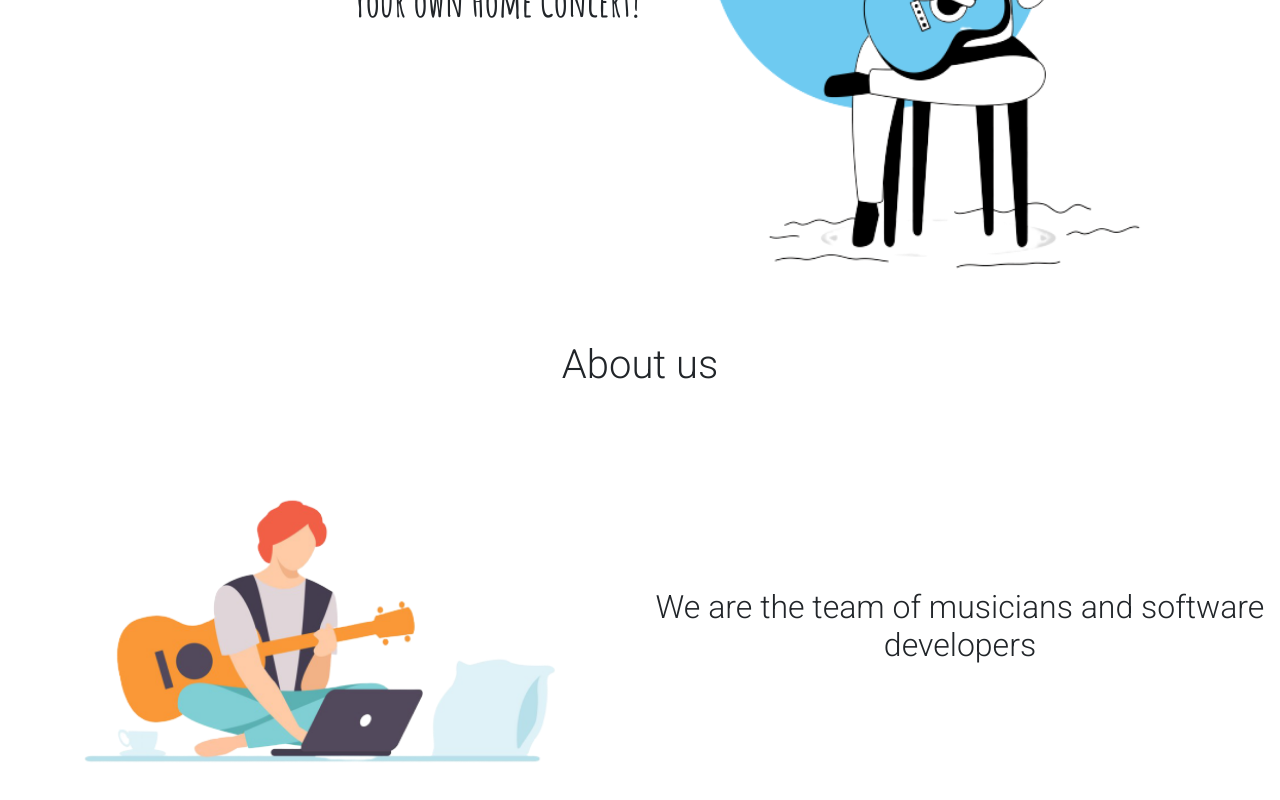
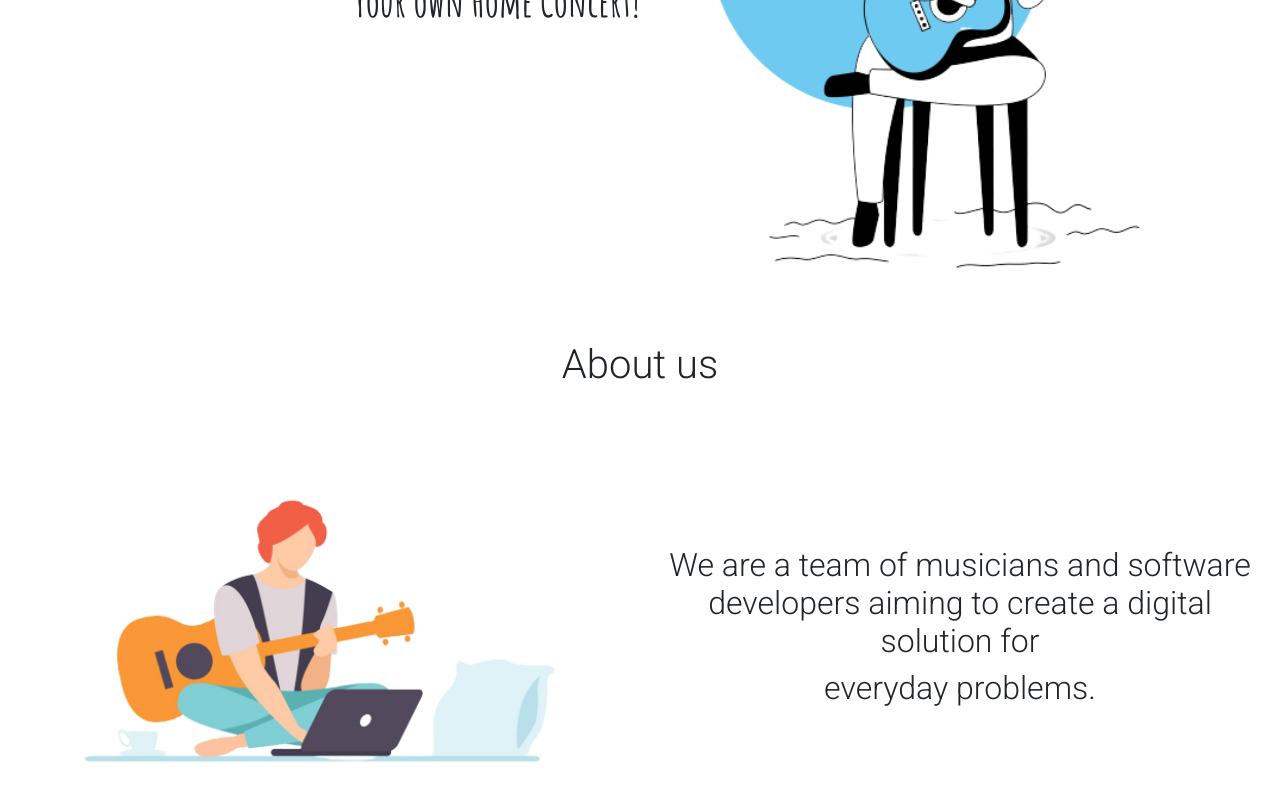
Before and after one commit to namitdoshi/music-streaming-react, a React (Create React App) app: page / in a window 1280 px wide. Shown: the part 364-1164 px from the top of the page. Built offline with nearby package versions, Linux system fonts and the light colour scheme; no server answers.

Commit message:
updated about us text

```diff
--- a/src/components/About-us/About-us.component.jsx
+++ b/src/components/About-us/About-us.component.jsx
@@ -12,7 +12,8 @@ const AboutUs = ( ) => (
           <img src= {laptopGuitar} alt="man with guitar and laptop"/>
         </div>
         <div className='col-12 col-sm-12 col-md-6 col-xl-6 about-us-text'>
-          <h2> We are the team of musicians and software developers</h2>
+          <h2>We are a team of musicians and software developers aiming to create a digital solution for</h2>
+          <h2 className='h2-second-line'>everyday problems.</h2>
         </div>
       </div>
     </div>
```
